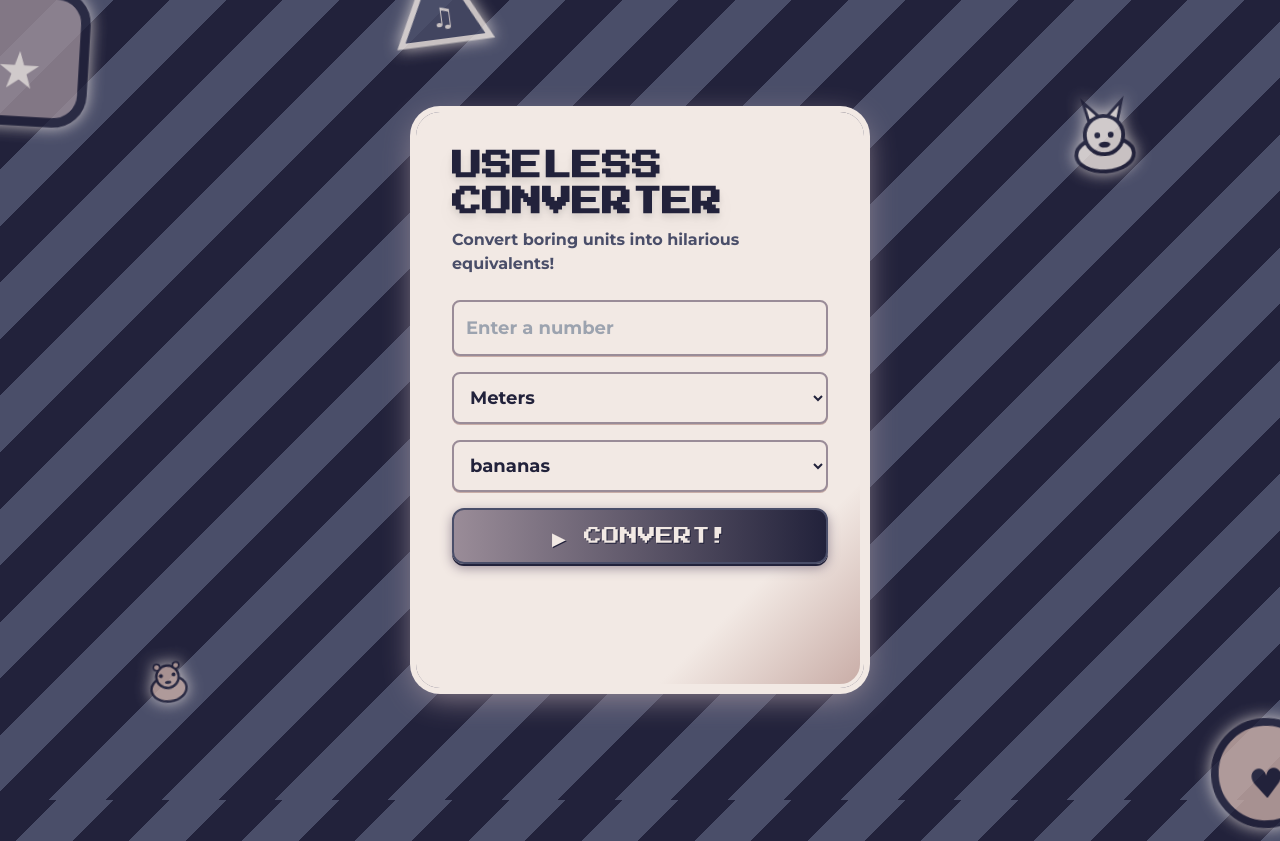
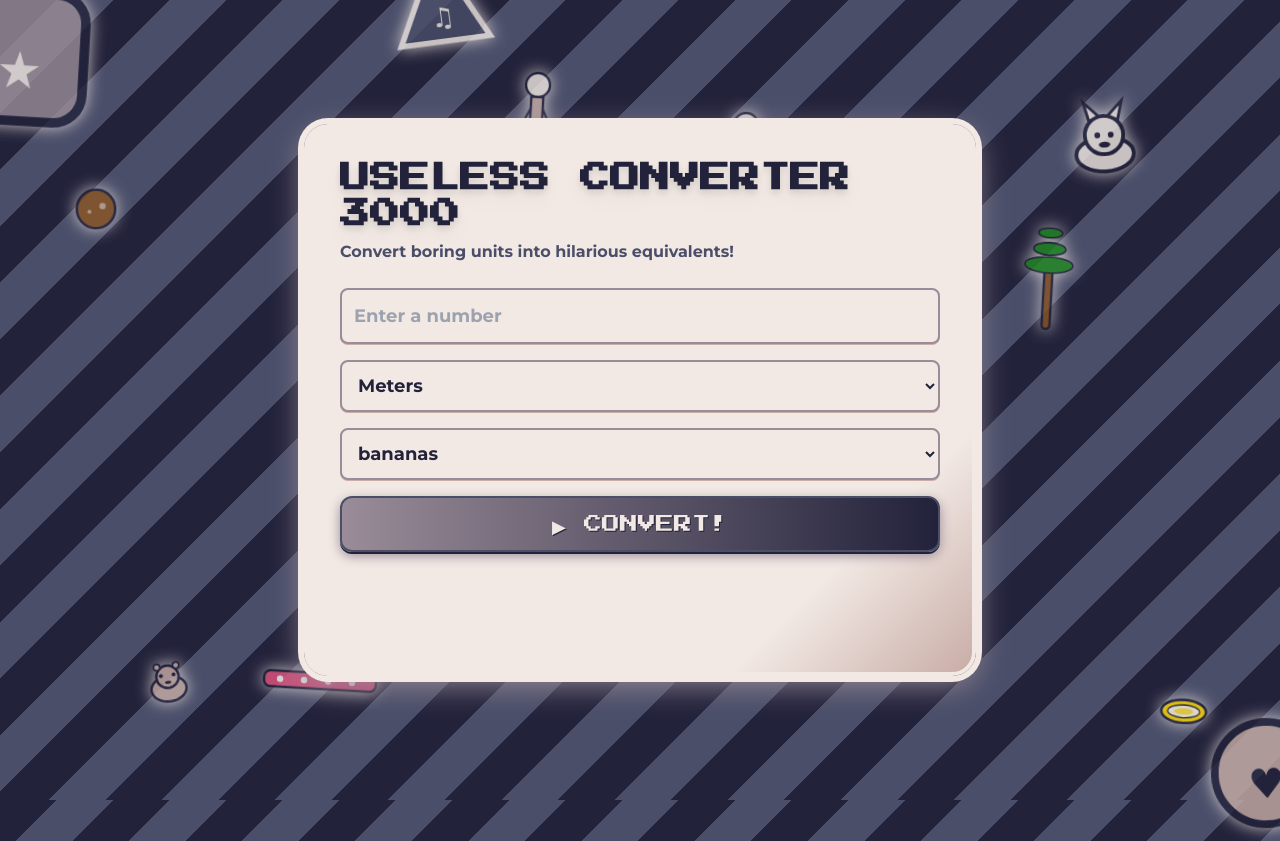
Before and after one commit to Sethu264/Useless, a plain HTML site: page index.html in a window 1280 px wide. Shown: the top 841 px of the page. Drawn offline with nearby package versions, Linux system fonts and the light colour scheme.

Commit message:
change name

```diff
--- a/index.html
+++ b/index.html
@@ -2,7 +2,7 @@
 <html lang="en">
 <head>
   <meta charset="UTF-8">
-  <title>Useless Converter</title>
+  <title>USELESS CONVERTER 3000</title>
   <!-- Tailwind CSS CDN -->
   <script src="https://cdn.tailwindcss.com"></script>
   <!-- Google Fonts for Retro Style -->
@@ -108,9 +108,54 @@
     <ellipse cx="38" cy="32" rx="4" ry="4" fill="#c9ada7" stroke="#22223b" stroke-width="2"/>
     <ellipse cx="62" cy="32" rx="4" ry="4" fill="#c9ada7" stroke="#22223b" stroke-width="2"/>
   </svg>
+  <!-- Coconut SVG Doodle -->
+  <svg class="doodle left-[5vw] top-[20vh] w-16 h-16" viewBox="0 0 100 100">
+    <circle cx="50" cy="50" r="30" fill="#8d5524" stroke="#22223b" stroke-width="4"/>
+    <circle cx="60" cy="45" r="5" fill="#fff" opacity="0.5"/>
+    <circle cx="40" cy="55" r="3" fill="#fff" opacity="0.5"/>
+  </svg>
+  <!-- Coconut Tree SVG Doodle -->
+  <svg class="doodle right-[15vw] top-[25vh] w-20 h-32" viewBox="0 0 100 160">
+    <rect x="45" y="60" width="10" height="80" rx="5" fill="#8d5524" stroke="#22223b" stroke-width="3"/>
+    <ellipse cx="50" cy="60" rx="30" ry="10" fill="#228B22" stroke="#22223b" stroke-width="2"/>
+    <ellipse cx="50" cy="40" rx="20" ry="8" fill="#228B22" stroke="#22223b" stroke-width="2"/>
+    <ellipse cx="50" cy="20" rx="15" ry="6" fill="#228B22" stroke="#22223b" stroke-width="2"/>
+  </svg>
+  <!-- Ammachi's Saree SVG Doodle -->
+  <svg class="doodle left-[20vw] bottom-[15vh] w-32 h-8" viewBox="0 0 160 40">
+    <rect x="10" y="10" width="140" height="20" rx="8" fill="#e75480" stroke="#22223b" stroke-width="3"/>
+    <circle cx="30" cy="20" r="4" fill="#fff"/>
+    <circle cx="60" cy="20" r="4" fill="#fff"/>
+    <circle cx="90" cy="20" r="4" fill="#fff"/>
+    <circle cx="120" cy="20" r="4" fill="#fff"/>
+  </svg>
+  <!-- Uruli SVG Doodle -->
+  <svg class="doodle right-[5vw] bottom-[10vh] w-16 h-16" viewBox="0 0 100 100">
+    <ellipse cx="50" cy="60" rx="35" ry="18" fill="#FFD700" stroke="#22223b" stroke-width="4"/>
+    <ellipse cx="50" cy="60" rx="25" ry="10" fill="#fff8dc" stroke="#22223b" stroke-width="2"/>
+    <ellipse cx="50" cy="60" rx="15" ry="5" fill="#FFD700" opacity="0.7"/>
+  </svg>
+  <!-- Sayanth SVG Doodle (stick figure) -->
+  <svg class="doodle left-[40vw] top-[5vh] w-12 h-32" viewBox="0 0 40 100">
+    <circle cx="20" cy="20" r="10" fill="#f2e9e4" stroke="#22223b" stroke-width="2"/>
+    <rect x="15" y="30" width="10" height="40" fill="#c9ada7" stroke="#22223b" stroke-width="2"/>
+    <line x1="20" y1="70" x2="10" y2="90" stroke="#22223b" stroke-width="2"/>
+    <line x1="20" y1="70" x2="30" y2="90" stroke="#22223b" stroke-width="2"/>
+    <line x1="15" y1="40" x2="5" y2="60" stroke="#22223b" stroke-width="2"/>
+    <line x1="25" y1="40" x2="35" y2="60" stroke="#22223b" stroke-width="2"/>
+  </svg>
+  <!-- Sethu SVG Doodle (stick figure) -->
+  <svg class="doodle right-[40vw] top-[10vh] w-12 h-32" viewBox="0 0 40 100">
+    <circle cx="20" cy="20" r="10" fill="#f2e9e4" stroke="#22223b" stroke-width="2"/>
+    <rect x="15" y="30" width="10" height="43" fill="#c9ada7" stroke="#22223b" stroke-width="2"/>
+    <line x1="20" y1="73" x2="10" y2="93" stroke="#22223b" stroke-width="2"/>
+    <line x1="20" y1="73" x2="30" y2="93" stroke="#22223b" stroke-width="2"/>
+    <line x1="15" y1="40" x2="5" y2="60" stroke="#22223b" stroke-width="2"/>
+    <line x1="25" y1="40" x2="35" y2="60" stroke="#22223b" stroke-width="2"/>
+  </svg>
   <!-- Main Card -->
-  <div class="retro-card p-8 w-full max-w-md mx-auto relative">
-    <h1 class="text-3xl font-bold text-[#22223b] mb-2 drop-shadow-lg" style="font-family: 'Press Start 2P', cursive;">USELESS CONVERTER</h1>
+  <div class="retro-card p-8 w-full max-w-2xl mx-auto relative">
+    <h1 class="text-3xl font-bold text-[#22223b] mb-2 drop-shadow-lg" style="font-family: 'Press Start 2P', cursive;">USELESS CONVERTER 3000</h1>
     <p class="mb-6 text-[#4a4e69] text-base" style="font-family: 'Montserrat', sans-serif;">Convert boring units into hilarious equivalents!</p>
     <input
       type="number"
```
